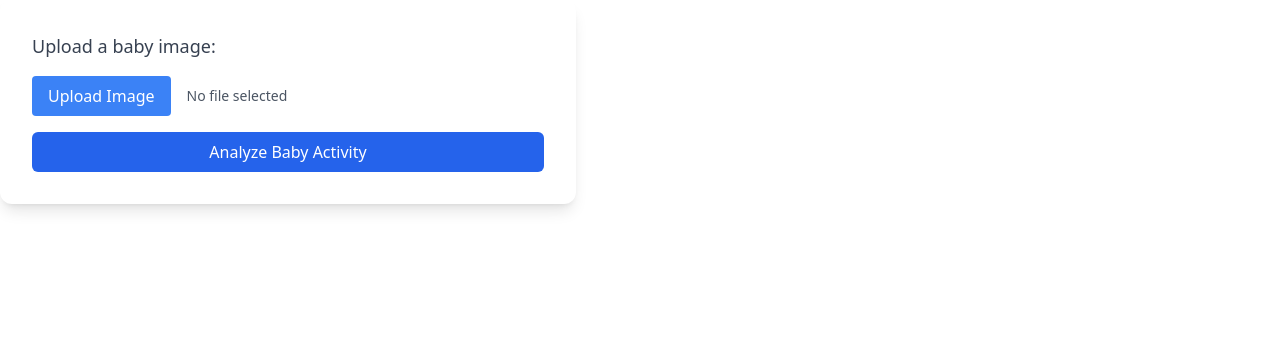
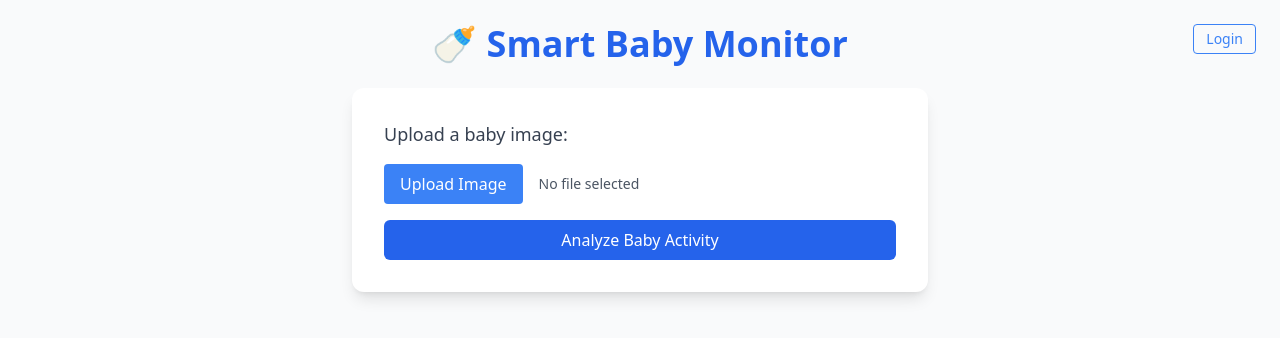
Before and after one commit to jingwenshang/smart-baby-monitor-vlm, a React app in the folder frontend/: page / in a window 1280 px wide. Shown: the top 338 px of the page. Built offline with nearby package versions, Linux system fonts and the light colour scheme; the HTML template or start-up script is replaced by a standard one.

Commit message:
Update App.jsx

```diff
--- a/frontend/src/App.jsx
+++ b/frontend/src/App.jsx
@@ -1,126 +1,72 @@
-import React, { useState, useRef, useContext } from "react";
+import React, { useState, useContext } from "react";
+import UploadForm from "./components/UploadForm";
+import LoginForm from "./components/LoginForm";
+import RegisterForm from "./components/RegisterForm";
 import { AuthContext } from "./context/AuthContext";
 
-const UploadForm = ({ triggerLogin }) => {
-  const { token } = useContext(AuthContext);
-  const [image, setImage] = useState(null);
-  const [preview, setPreview] = useState(null);
-  const [result, setResult] = useState(null);
-  const [loading, setLoading] = useState(false);
-
-  const fileInputRef = useRef(null);
-
-  const handleImageChange = (e) => {
-    const file = e.target.files[0];
-    setImage(file);
-    setPreview(URL.createObjectURL(file));
-    setResult(null);
-  };
-
-  const handleUpload = async (e) => {
-    e.preventDefault();
-
-    if (!token) {
-      triggerLogin(); // preserve login modal logic
-      return;
-    }
-
-    if (!image) return;
-
-    setLoading(true);
-    try {
-      const response = await fetch(
-        "https://api-inference.huggingface.co/models/Salesforce/blip-image-captioning-base",
-        {
-          method: "POST",
-          headers: {
-            Authorization: `Bearer ${import.meta.env.VITE_HF_TOKEN}`,
-          },
-          body: image,
-        }
-      );
-
-      const data = await response.json();
-      const text = data?.[0]?.generated_text || "No description.";
-
-      setResult({
-        description: text,
-        alert: text.toLowerCase().includes("crying"),
-      });
-    } catch (err) {
-      console.error("Upload failed:", err);
-      setResult({ description: "Error from Hugging Face", alert: false });
-    } finally {
-      setLoading(false);
-    }
-  };
+function App() {
+  const [showLogin, setShowLogin] = useState(false);
+  const [showRegister, setShowRegister] = useState(false);
+  const { username, logout } = useContext(AuthContext);
 
   return (
-    <div className="w-full max-w-xl bg-white p-8 rounded-xl shadow-lg space-y-6">
-      <form onSubmit={handleUpload} className="flex flex-col gap-4">
-        <label className="text-lg font-medium text-gray-700">
-          Upload a baby image:
-        </label>
+    <div className="min-h-screen bg-gray-50 flex flex-col items-center p-6 relative">
+      {/* Login / Logout */}
+      <div className="absolute top-6 right-6">
+        {username ? (
+          <div className="flex items-center gap-4">
+            <span className="text-gray-800 text-sm">👤 {username}</span>
+            <button
+              onClick={logout}
+              className="text-sm border border-red-500 text-red-500 px-3 py-1 rounded hover:bg-red-100 transition"
+            >
+              Logout
+            </button>
+          </div>
+        ) : (
+          <button
+            onClick={() => setShowLogin(true)}
+            className="text-sm border border-blue-500 text-blue-500 px-3 py-1 rounded hover:bg-blue-100 transition"
+          >
+            Login
+          </button>
+        )}
+      </div>
 
-        <div className="flex items-center gap-4">
-          <button
-            type="button"
-            onClick={() => fileInputRef.current.click()}
-            className="bg-blue-500 text-white px-4 py-2 rounded hover:bg-blue-600 transition"
-          >
-            Upload Image
-          </button>
+      {/* Centered Title */}
+      <h1 className="text-4xl font-extrabold text-blue-600 text-center mb-6">
+        🍼 Smart Baby Monitor
+      </h1>
 
-          <span className="text-gray-600 text-sm">
-            {image ? image.name : "No file selected"}
-          </span>
-        </div>
-
-        <input
-          type="file"
-          accept="image/*"
-          onChange={handleImageChange}
-          ref={fileInputRef}
-          className="hidden"
-        />
-
-        {preview && (
-          <img
-            src={preview}
-            alt="Preview"
-            className="w-full h-auto rounded-lg border mt-2"
+      {/* Modals */}
+      {showLogin && (
+        <div className="fixed inset-0 bg-black bg-opacity-40 flex items-center justify-center z-10">
+          <LoginForm
+            onClose={() => setShowLogin(false)}
+            switchToRegister={() => {
+              setShowLogin(false);
+              setShowRegister(true);
+            }}
           />
-        )}
-
-        <button
-          type="submit"
-          className="bg-blue-600 text-white py-2 rounded-md hover:bg-blue-700 transition duration-200"
-          disabled={!image || loading}
-        >
-          {loading ? "Analyzing..." : "Analyze Baby Activity"}
-        </button>
-      </form>
-
-      {result && (
-        <div
-          className={`p-4 rounded-md ${
-            result.alert
-              ? "bg-red-100 border border-red-400 text-red-700"
-              : "bg-green-100 border border-green-400 text-green-700"
-          }`}
-        >
-          <p className="text-lg font-semibold mb-2">
-            📝 Description: {result.description}
-          </p>
-          {result.alert ? (
-            <p className="font-bold text-lg">⚠️ ALERT: Baby might be crying!</p>
-          ) : (
-            <p className="font-bold text-lg">✅ Baby looks fine. No alert.</p>
-          )}
         </div>
       )}
+
+      {showRegister && (
+        <div className="fixed inset-0 bg-black bg-opacity-40 flex items-center justify-center z-10">
+          <RegisterForm
+            onClose={() => setShowRegister(false)}
+            switchToLogin={() => {
+              setShowRegister(false);
+              setShowLogin(true);
+            }}
+          />
+        </div>
+      )}
+
+      {/* Upload Section */}
+      <UploadForm triggerLogin={() => setShowLogin(true)} />
     </div>
   );
-};
+}
 
-export default UploadForm;
+export default App;
```
